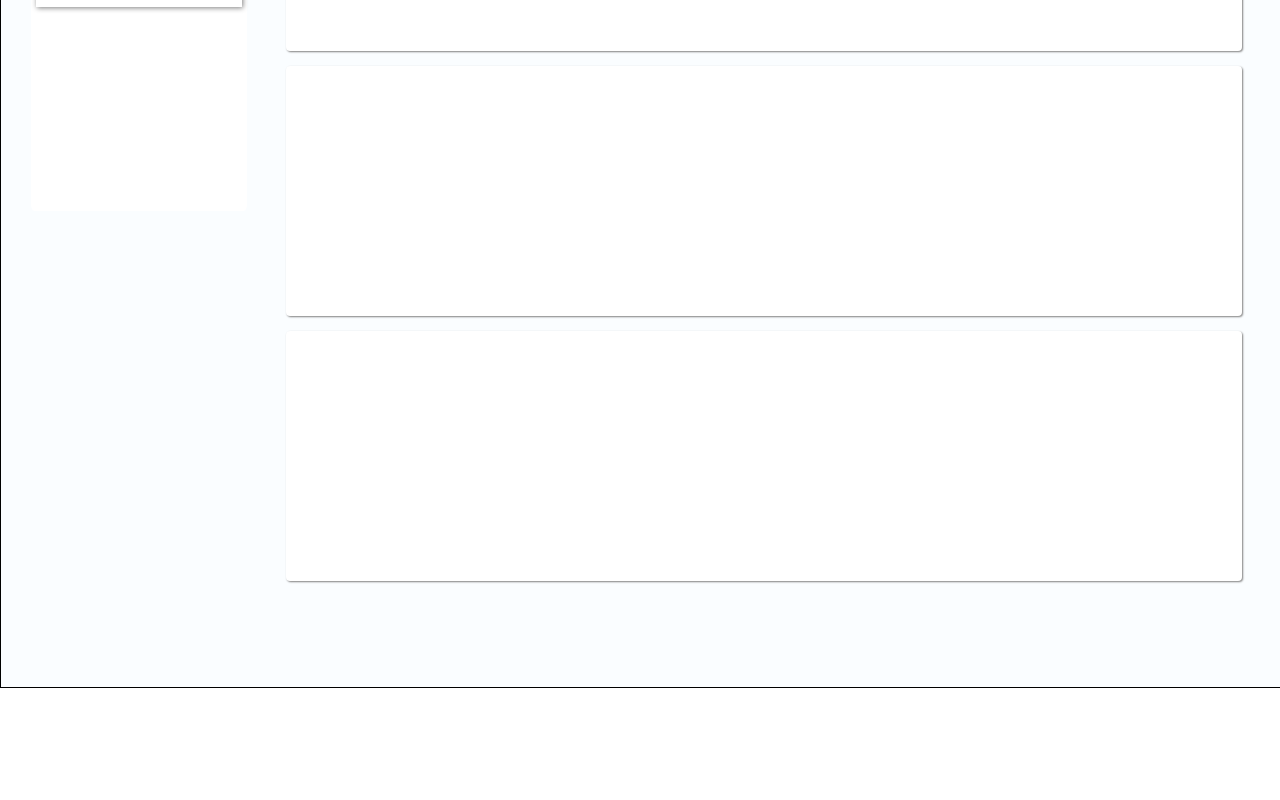
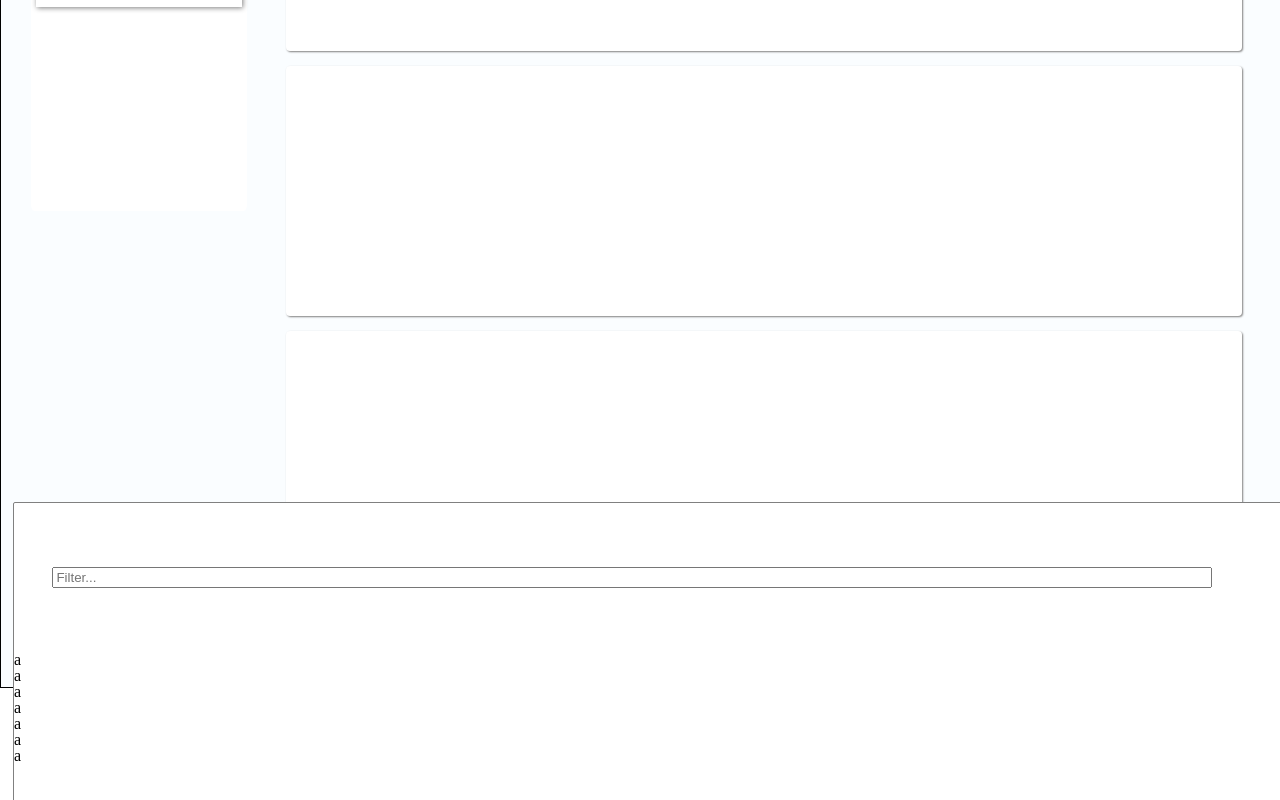
Before and after one commit to Konradbbb/my-lab-app, a React (Create React App) app: page / in a window 1280 px wide. Shown: the part 298-1098 px from the top of the page. Before the commit the page ends 986 px from the top, so only its background shows below. Built offline with nearby package versions, Linux system fonts and the light colour scheme.

Commit message:
small fixes in left menu, added dropdown menu

```diff
--- a/src/components/TopBar/ExpandedMenu.tsx
+++ b/src/components/TopBar/ExpandedMenu.tsx
@@ -3,11 +3,46 @@ import styled from 'styled-components';
 
 
 const ExpandedWrapperMenu = styled.div`
-    // border: 1px solid blue;
+    position: absolute;
+    width: 100%;
+    height: 800%;
+    margin-left: -0.47%;
+    background: white;
+    top: 100%;
+    border: 1px solid grey;
+    border-radius: 2px;
+`;
+
+const ExtendedMenuInput = styled.input`
+    width: 90%;
+    margin: 5%;
+    margin-left: 3%;
+
+    &:hover {
+        outline: none;
+    }
+    &:focus {
+        outline: none;
+    }
+`;
+
+const ExtendedMenuList = styled.li`
+
 `;
 
 export const ExpandedMenu: FC = () => {
     return (
-        <ExpandedWrapperMenu/>
+        <ExpandedWrapperMenu>
+            <ul>
+                <ExtendedMenuInput placeholder="Filter..."/>
+                <li>a</li>
+                <li>a</li>
+                <li>a</li>
+                <li>a</li>
+                <li>a</li>
+                <li>a</li>
+                <li>a</li>
+            </ul>
+        </ExpandedWrapperMenu>
     );
 };
```
